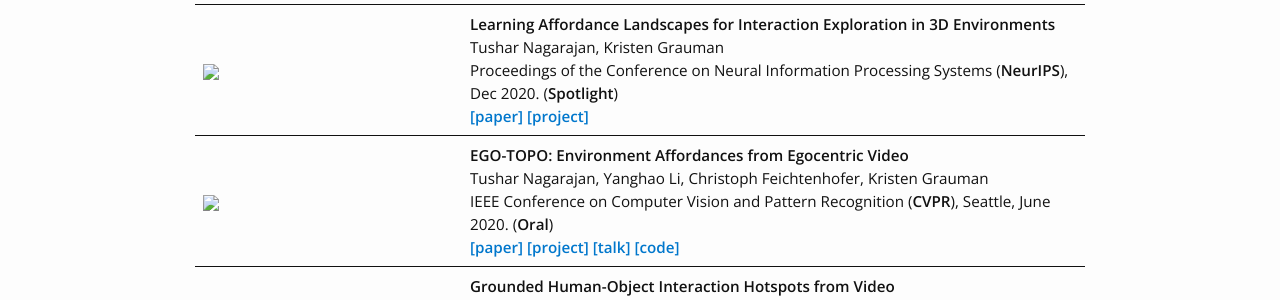
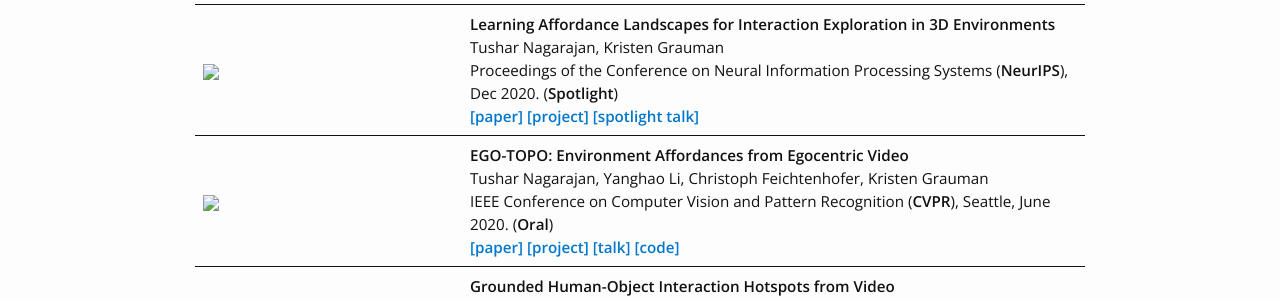
Before and after one commit to takihasan/takihasan.github.io, a Jekyll site: the page built from pages/research.md, in a window 1280 px wide. Shown: the part 297-597 px from the top of the page. Built offline with Jekyll 4.4.1, drawn with Linux system fonts in a browser that asks for light colours; nearby versions of some CDN libraries; our own code applies the rules of GitHub Pages for plain Markdown files; a style sheet for code colours, icons or effects is not loaded.

Commit message:
neurips spotlight

```diff
--- a/pages/research.md
+++ b/pages/research.md
@@ -21,7 +21,7 @@ Arxiv 2020
 **Learning Affordance Landscapes for Interaction Exploration in 3D Environments**
 Tushar Nagarajan, Kristen Grauman
 Proceedings of the Conference on Neural Information Processing Systems (**NeurIPS**), Dec 2020. (**Spotlight**)
-**[[paper]](https://arxiv.org/pdf/2008.09241.pdf) [[project]](http://vision.cs.utexas.edu/projects/interaction-exploration/)**
+**[[paper]](https://arxiv.org/pdf/2008.09241.pdf) [[project]](http://vision.cs.utexas.edu/projects/interaction-exploration/) [[spotlight talk]](http://vision.cs.utexas.edu/projects/interaction-exploration/media/spotlight.mp4)**
 </td>
 </tr>
 
```
